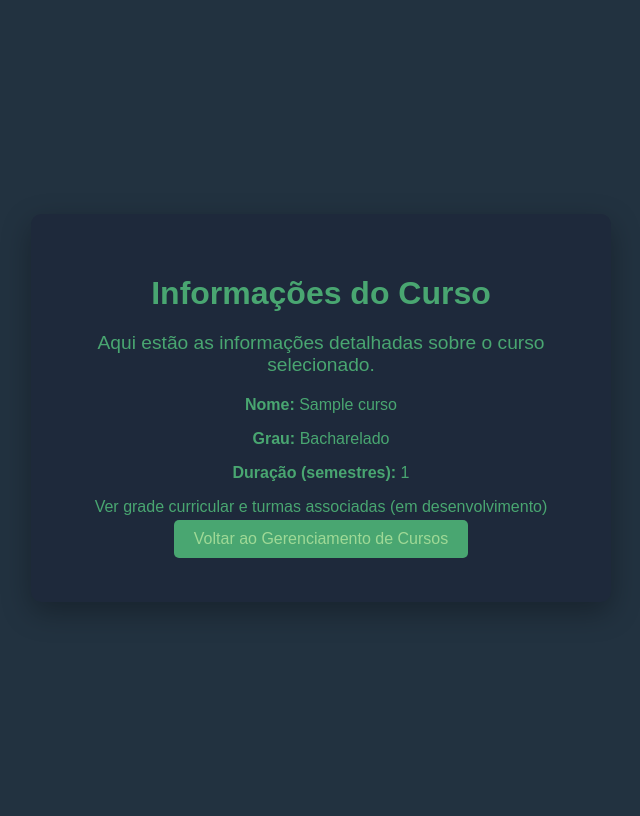
After one commit to Eduardo499/Sistema-Universitario, a Django app: page /cursos/cursos/gerenciar/info/1/ in a window 1280 px wide. The commit adds this page. Shown: the whole page, without its empty margins (319-959 px from the left). Run offline with Django 5.2, Linux system fonts and the light colour scheme; tables that the repository leaves empty hold one stand-in row (values such as "Sample post").

Commit message:
Informações dos cursos

```diff
--- a/cursos/templates/cursos/gerenciar_cursos.html
+++ b/cursos/templates/cursos/gerenciar_cursos.html
@@ -34,7 +34,7 @@
                                 <button type="submit" class="btn-link">Excluir</button>
                             </form>
                             <a href="{% url 'cursos:editar_curso' curso.id %}">Editar</a>
-                            <a href="">Informações</a>
+                            <a href="{% url 'cursos:info_curso' curso.id %}">Informações</a>
                         </td>
                     </tr>
                     {% empty %}
--- /dev/null
+++ b/cursos/templates/cursos/info_curso.html
@@ -0,0 +1,30 @@
+{% load static %}
+
+<!DOCTYPE html>
+<html lang="pt-br">
+<head>
+    <meta charset="UTF-8">
+    <meta name="viewport" content="width=device-width, initial-scale=1.0">
+    <title>Sistema Universitário</title>
+    <link rel="stylesheet" href="{% static 'core/style.css' %}">
+</head>
+<body>
+    <div class="admin-container">
+        <h1>Informações do Curso</h1>
+        <p class="admin-subtitle">Aqui estão as informações detalhadas sobre o curso selecionado.</p>
+
+        <div class="course-info">
+            <p><strong>Nome:</strong> {{ curso.nome }}</p>
+            <p><strong>Grau:</strong> {{ curso.get_grau_display }}</p>
+            <p><strong>Duração (semestres):</strong> {{ curso.qtd_semestres }}</p>
+        </div>
+
+        Ver grade curricular e turmas associadas (em desenvolvimento)
+
+    <br>
+
+    <a href="{% url 'cursos:gerenciar_cursos' %}">
+        <button>Voltar ao Gerenciamento de Cursos</button>
+    </div>
+</body>
+</html>
--- a/cursos/urls.py
+++ b/cursos/urls.py
@@ -9,4 +9,5 @@ urlpatterns = [
     path('cursos/gerenciar/adicionar/', adicionar_curso, name='adicionar_curso'),
     path('cursos/gerenciar/editar/<int:curso_id>/', editar_curso, name='editar_curso'),
     path('cursos/gerenciar/excluir/<int:curso_id>/', excluir_curso, name='excluir_curso'),
+    path('cursos/gerenciar/info/<int:curso_id>/', info_curso, name='info_curso'),
 ]
--- a/cursos/views.py
+++ b/cursos/views.py
@@ -37,3 +37,7 @@ def excluir_curso(request, curso_id):
         curso.delete()
         return redirect('cursos:gerenciar_cursos')
     return render(request, 'cursos/gerenciar_cursos.html', {'curso': curso})
+
+def info_curso(request, curso_id):
+    curso = Curso.objects.get(id=curso_id)
+    return render(request, 'cursos/info_curso.html', {'curso': curso})
```
